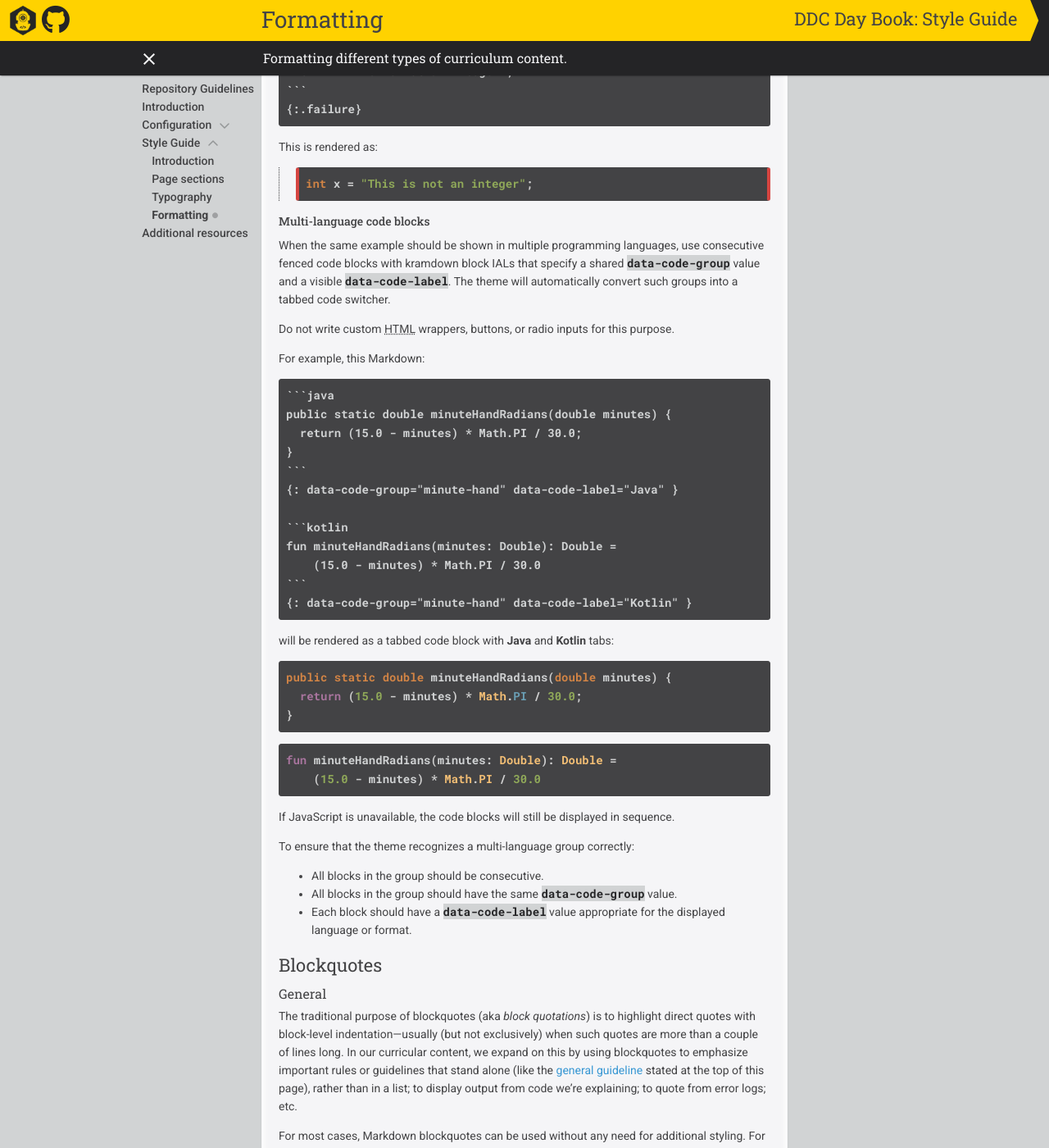
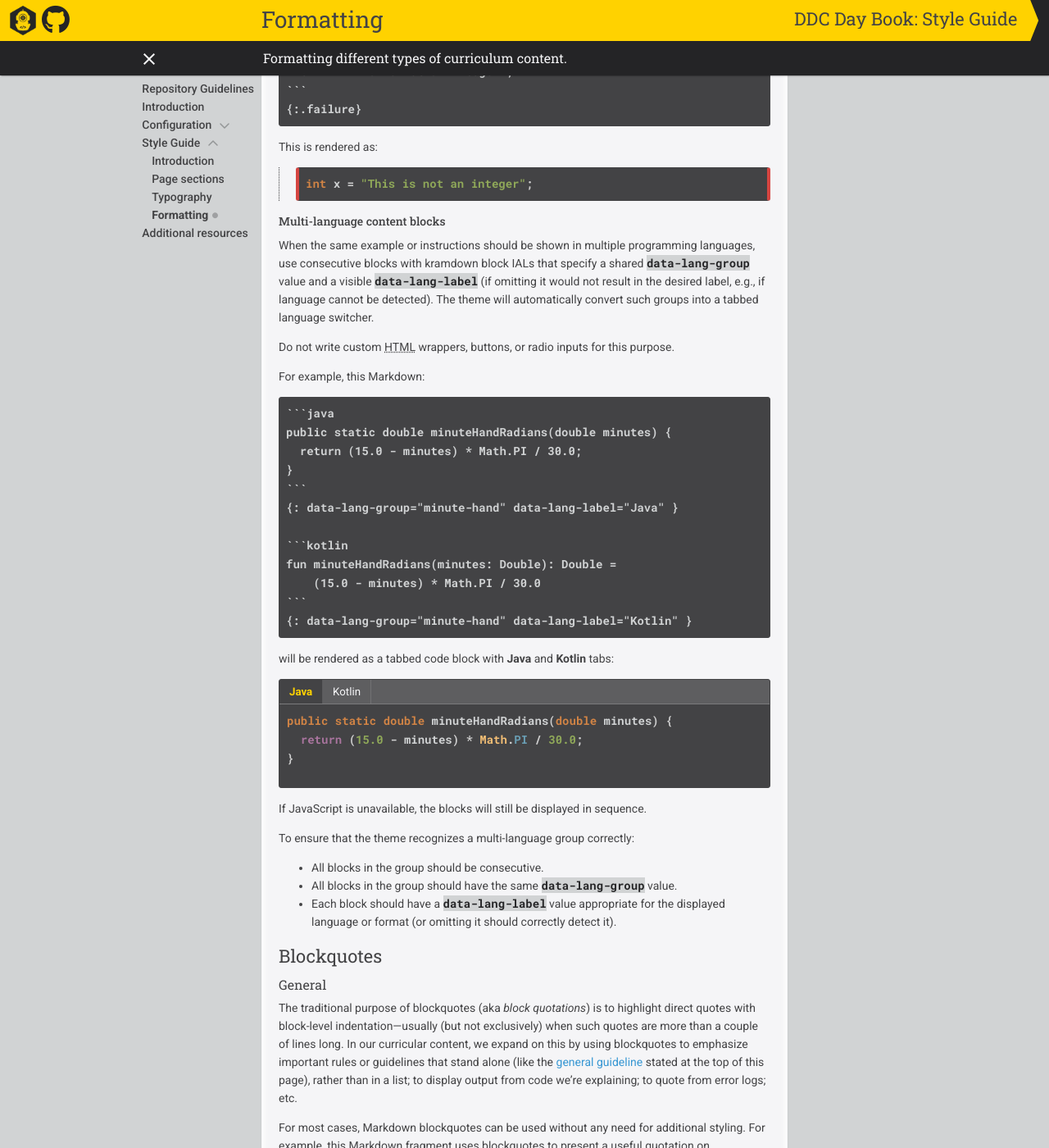
Before and after one commit to ddc-java/ddc-day-book, a Jekyll site: the page built from content/formatting.md, in a window 1280 px wide and 1400 px high, scrolled down 3612 px. Shown: the whole window at 82% size. Built offline with Jekyll 4.4.1, drawn with Linux system fonts in a browser that asks for light colours; nearby versions of some CDN libraries; our own code applies the rules of GitHub Pages for plain Markdown files; formulas are drawn with MathJax 3.

Commit message:
Changes by Assistant: Updated multi-language documentation
Updated the documentation in `content/formatting.md` to reflect the
new `data-lang-group` and `data-lang-label` attributes used for the
multi-language tabbed interface.

Prompt: Please make the corresponding changes to the explanatory content (starting in line 159) in `content/formatting.md`.

````diff
--- a/content/formatting.md
+++ b/content/formatting.md
@@ -153,9 +153,9 @@ This is rendered as:
 > {:.failure}
 {:.render-example}
 
-#### Multi-language code blocks
+#### Multi-language content blocks
 
-When the same example should be shown in multiple programming languages, use consecutive fenced code blocks with kramdown block IALs that specify a shared `data-code-group` value and a visible `data-code-label`. The theme will automatically convert such groups into a tabbed code switcher.
+When the same example or instructions should be shown in multiple programming languages, use consecutive blocks with kramdown block IALs that specify a shared `data-lang-group` value and a visible `data-lang-label` (if omitting it would not result in the desired label, e.g., if language cannot be detected). The theme will automatically convert such groups into a tabbed language switcher.
 
 Do not write custom HTML wrappers, buttons, or radio inputs for this purpose.
 
@@ -166,13 +166,13 @@ For example, this Markdown:
       return (15.0 - minutes) * Math.PI / 30.0;
     }
     ```
-    {: data-code-group="minute-hand" data-code-label="Java" }
+    {: data-lang-group="minute-hand" data-lang-label="Java" }
 
     ```kotlin
     fun minuteHandRadians(minutes: Double): Double =
         (15.0 - minutes) * Math.PI / 30.0
     ```
-    {: data-code-group="minute-hand" data-code-label="Kotlin" }
+    {: data-lang-group="minute-hand" data-lang-label="Kotlin" }
 
 will be rendered as a tabbed code block with **Java** and **Kotlin** tabs:
 
@@ -181,21 +181,21 @@ public static double minuteHandRadians(double minutes) {
   return (15.0 - minutes) * Math.PI / 30.0;
 }
 ```
-{: data-code-group="minute-hand" data-code-label="Java" }
+{: data-lang-group="minute-hand" data-lang-label="Java" }
 
 ```kotlin
 fun minuteHandRadians(minutes: Double): Double =
     (15.0 - minutes) * Math.PI / 30.0
 ```
-{: data-code-group="minute-hand" data-code-label="Kotlin" }
+{: data-lang-group="minute-hand" data-lang-label="Kotlin" }
 
-If JavaScript is unavailable, the code blocks will still be displayed in sequence.
+If JavaScript is unavailable, the blocks will still be displayed in sequence.
 
 To ensure that the theme recognizes a multi-language group correctly:
 
 * All blocks in the group should be consecutive.
-* All blocks in the group should have the same `data-code-group` value.
-* Each block should have a `data-code-label` value appropriate for the displayed language or format.
+* All blocks in the group should have the same `data-lang-group` value.
+* Each block should have a `data-lang-label` value appropriate for the displayed language or format (or omitting it should correctly detect it).
 
 ## Blockquotes
 
````
